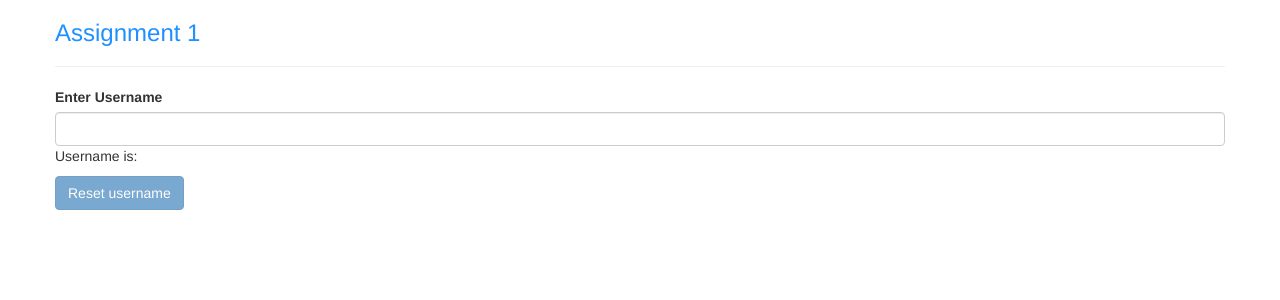
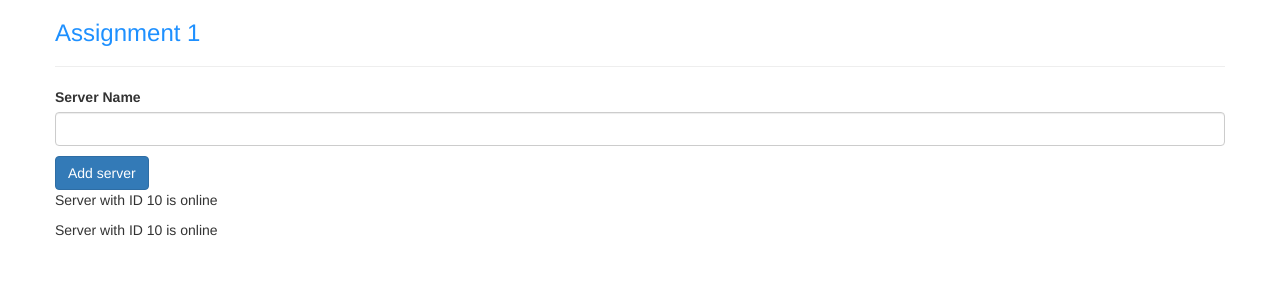
Before and after one commit to kjwhydonate/angular-course, an Angular app: page / in a window 1280 px wide. Shown: the top 300 px of the page. Built offline with nearby package versions, Linux system fonts and the light colour scheme.

Commit message:
test ngIf - servers

```diff
--- a/src/app/servers/servers.component.html
+++ b/src/app/servers/servers.component.html
@@ -1,12 +1,13 @@
+<!-- <h1>Assignment 1</h1>
 <label>Enter Username</label>
 <input type="text"
 class="form-control"
 [(ngModel)]="username">
 <p>Username is: {{ username }}</p>
-<button class="btn btn-primary" [disabled]="!username" (click)="resetUsername()">Reset username</button>
+<button class="btn btn-primary" [disabled]="!username" (click)="resetUsername()">Reset username</button> -->
 
 
-<!-- <label>Server Name</label>
+<label>Server Name</label>
 <input type="text"
 class="form-control"
 [(ngModel)]="serverName"
@@ -17,7 +18,8 @@ class="form-control"
 [disabled]="!allowNewServer"
 (click)="onCreateServer()">Add server</button>
 
-<p>{{ serverCreationStatus }}</p>
+<!-- <p>{{ serverCreationStatus }}</p> -->
+<p *ngIf="serverCreated">Server was created: {{ serverName }}</p>
 
 <app-server></app-server>
-<app-server></app-server> -->
+<app-server></app-server>
--- a/src/app/servers/servers.component.ts
+++ b/src/app/servers/servers.component.ts
@@ -9,7 +9,8 @@ export class ServersComponent {
   allowNewServer = false;
   serverCreationStatus = 'No server was created.';
   serverName = '';
-  username = '';
+  serverCreated = false;
+  // username = '';
   constructor() {
     setTimeout(() => {
       this.allowNewServer = true;
@@ -17,10 +18,11 @@ export class ServersComponent {
   }
 
   onCreateServer() {
-    this.serverCreationStatus = 'Server was created!: ' + this.serverName;
+    this.serverCreated = true;
+    // this.serverCreationStatus = 'Server was created!: ' + this.serverName;
   }
 
-  resetUsername() {
-    this.username = '';
-  }
+  // resetUsername() {
+  //   this.username = '';
+  // }
 }
```
